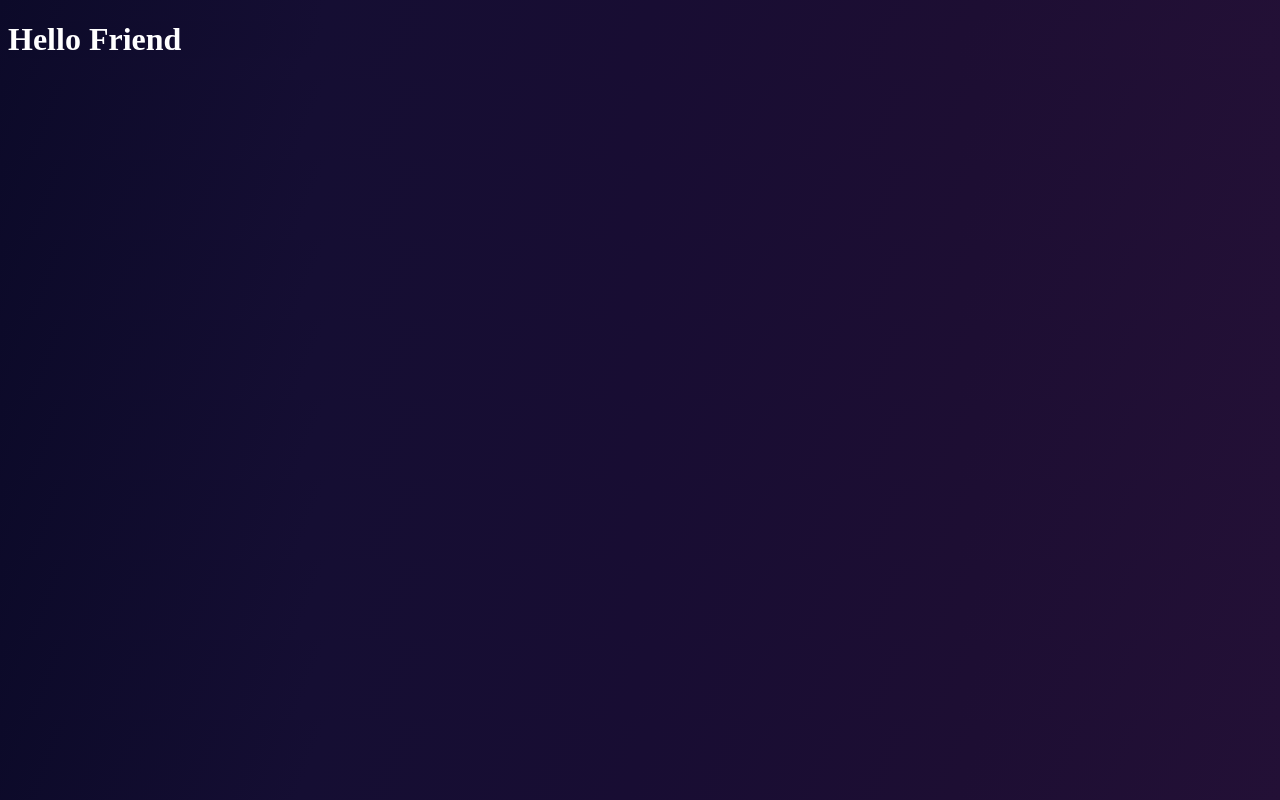
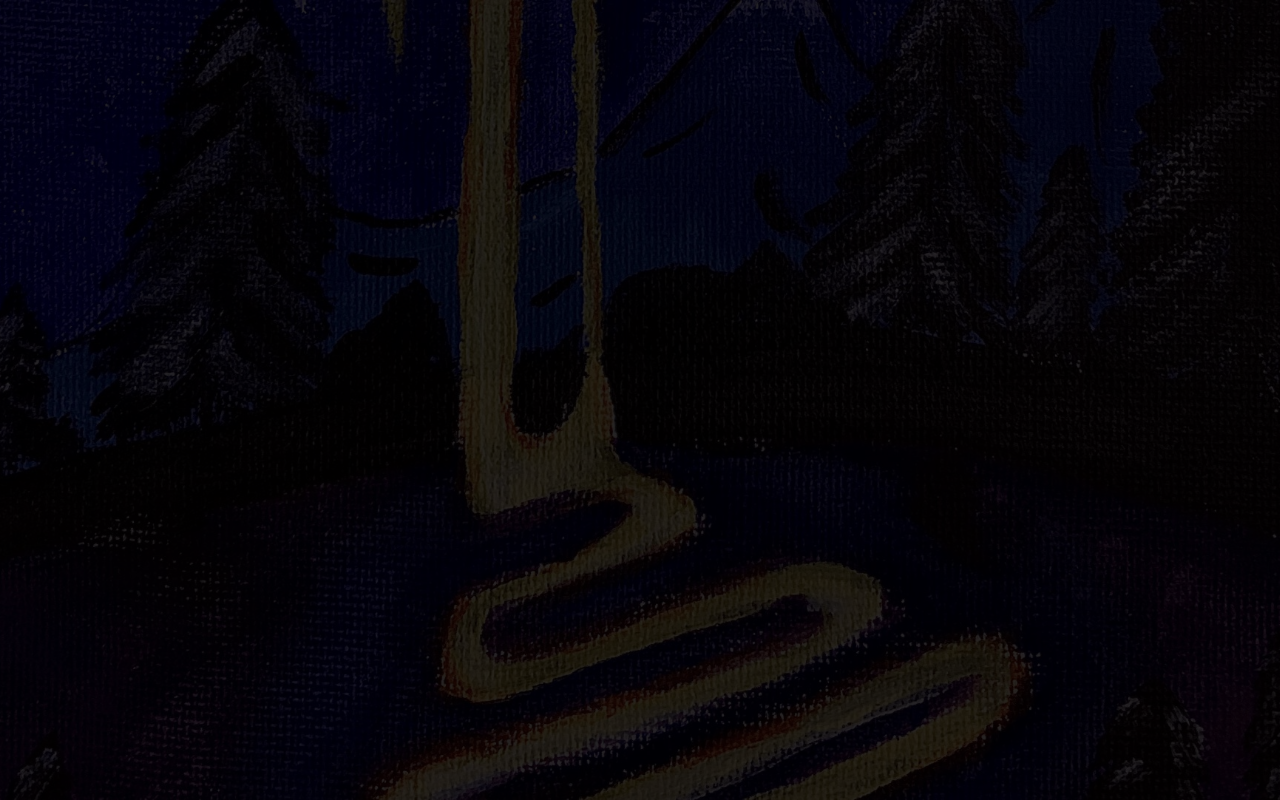
Before and after one commit to JWW127/alchemy-react-game, a React (Create React App) app: page / in a window 1280 px wide. Built offline with nearby package versions, Linux system fonts and the light colour scheme.

Commit message:
css reset, bg assets, bg fullscreen

```diff
--- a/src/App.tsx
+++ b/src/App.tsx
@@ -3,7 +3,9 @@ import React from 'react';
 function App() {
   return (
     <div className="App">
-      <h1>Hello Friend</h1>
+      <div className="background">
+
+      </div>
     </div>
   );
 }
--- a/src/index.css
+++ b/src/index.css
@@ -1,8 +1,28 @@
 * {
-  box-sizing: border-box;
+  margin: 0;
+  padding: 0;
+  border: 0;
+  outline: 0;
+  font-size: 100%;
+  vertical-align: baseline;
+  background: transparent;
 }
+
 
 body, html {
   color: #fff;
   background: linear-gradient(290deg, #231036, #1d0e33, #180d33, #150e33, #0c0a29);
 }
+
+.background {
+  background: url(assets/alchemy-bg.jpg) no-repeat center center fixed;
+  -webkit-background-size: cover;
+  -moz-background-size: cover;
+  -o-background-size: cover;
+  background-size: cover;
+  width: 100vw;
+  height: 100vh;
+  position: absolute;
+  filter: brightness(.15);
+  overflow: hidden;
+}
```
Also changed, not shown: src/assets/alchemy-bg.jpg (added).
